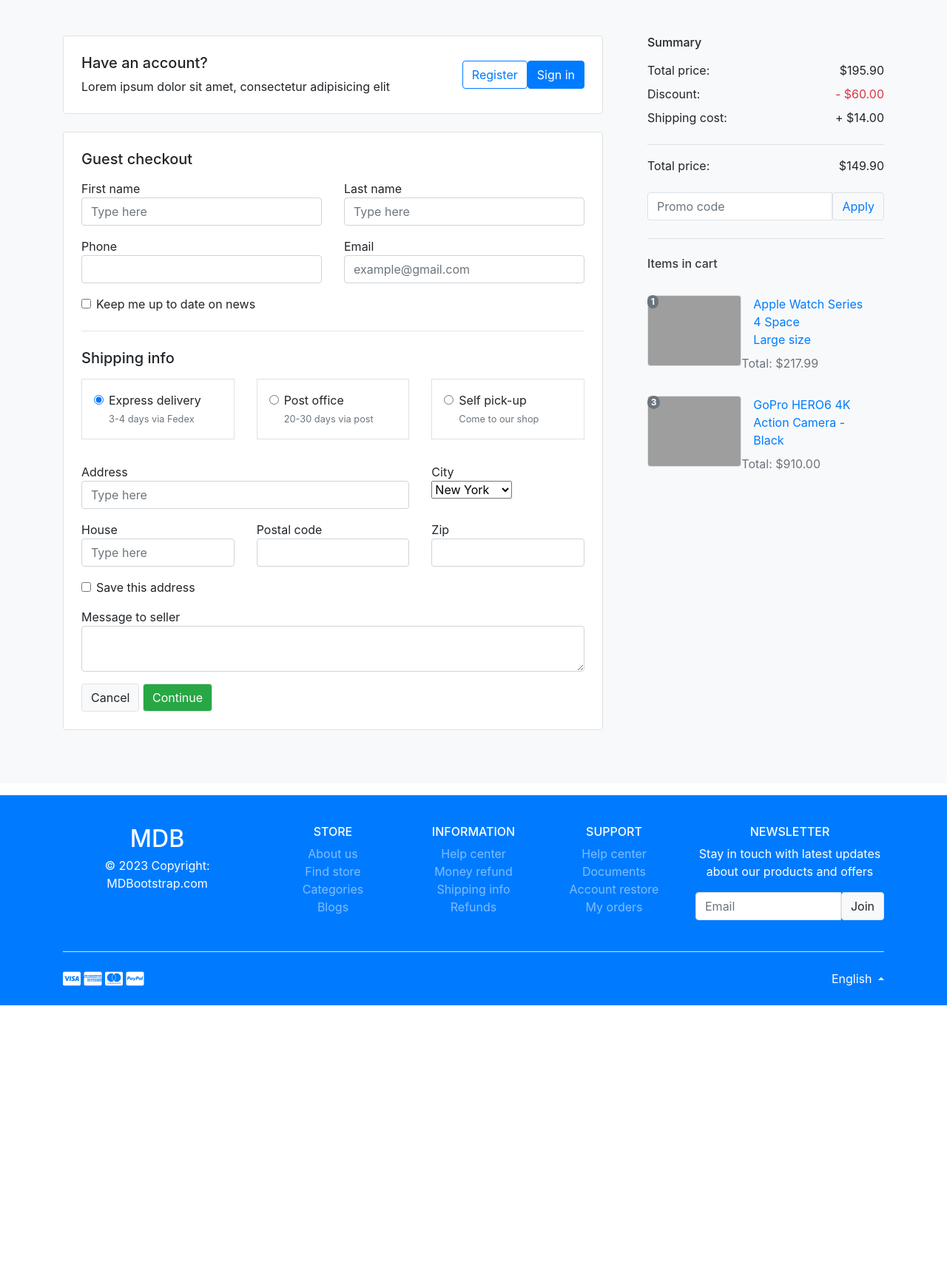
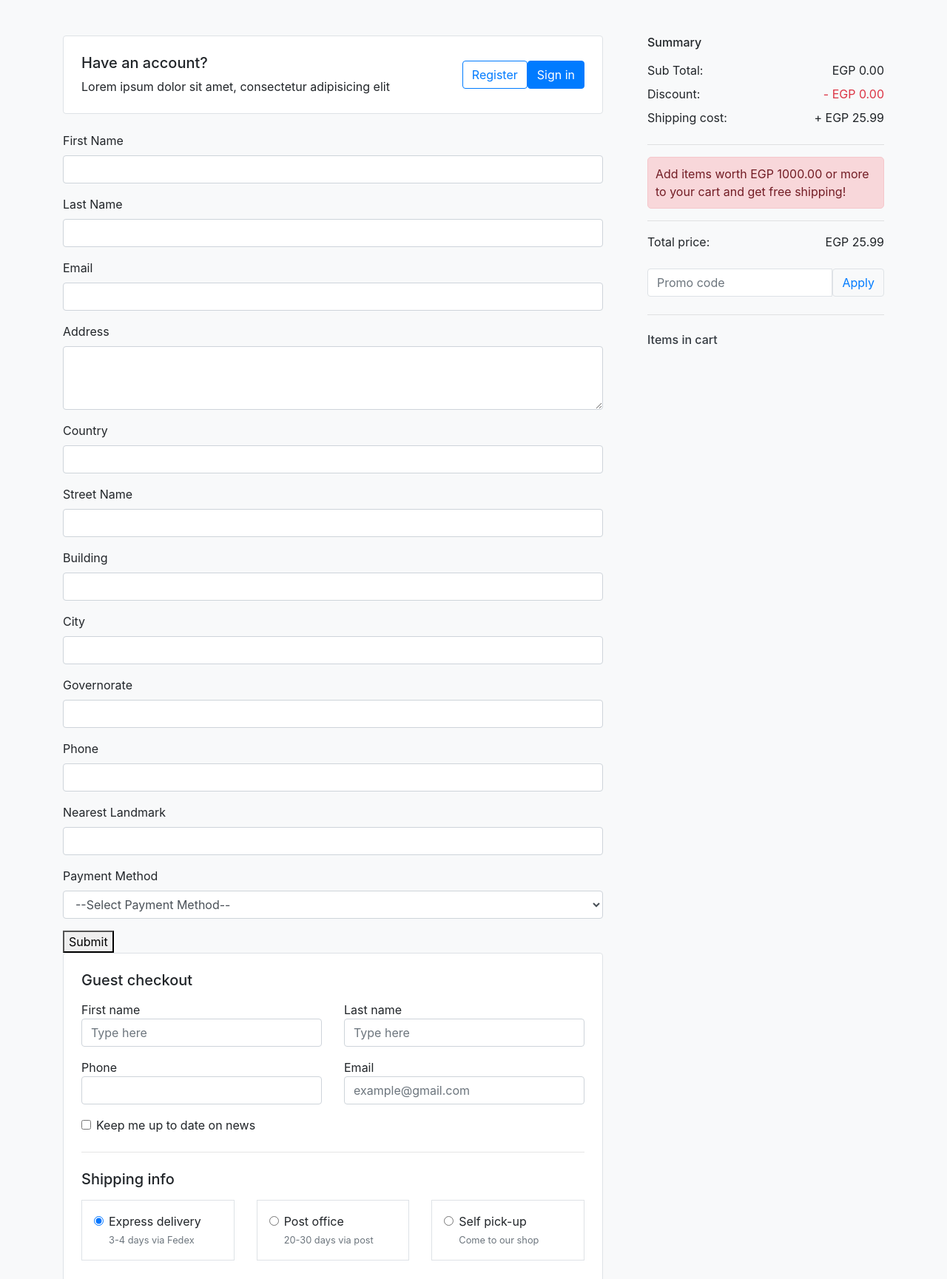
Before and after one commit to momenmedhatsalem/Clothing_store, a Django app: page /checkout in a window 1280 px wide. Shown: the part 191-1920 px from the top of the page at 74% size. Before the commit the page ends 1550 px from the top, so only its background shows below. Run offline with Django 4.2, Linux system fonts and the light colour scheme; some libraries are stand-ins or nearby versions; grey boxes are pictures that could not be loaded.

Commit message:
Added ability to checkout and add orders

```diff
--- a/clothing/frontend/templates/checkout.html
+++ b/clothing/frontend/templates/checkout.html
@@ -83,6 +83,75 @@
           </div>
 
           <!-- Checkout -->
+
+          <form method="POST" action="{% url 'checkout' %}">
+            {% csrf_token %}
+            <div class="form-group">
+              <label for="first_name">First Name</label>
+              <input type="text" class="form-control" id="first_name" name="first_name" required>
+          </div>
+          <div class="form-group">
+              <label for="last_name">Last Name</label>
+              <input type="text" class="form-control" id="last_name" name="last_name" required>
+          </div>
+            <div class="form-group">
+                <label for="email">Email</label>
+                <input type="email" class="form-control" id="email" name="email" value="{{ user.email }}" required>
+            </div>
+            <div class="form-group">
+                <label for="address">Address</label>
+
+
+                    <textarea class="form-control" id="address" name="address" rows="3"></textarea>
+
+            </div>
+            <div class="form-group">
+                <label for="country">Country</label>
+                <input type="text" class="form-control" id="country" name="country" value="{{ user.country }}" required>
+            </div>
+            <div class="form-group">
+                <label for="street_name">Street Name</label>
+                <input type="text" class="form-control" id="street_name" name="street_name" required>
+            </div>
+            <div class="form-group">
+                <label for="building">Building</label>
+                <input type="text" class="form-control" id="building" name="building" required>
+            </div>
+            <div class="form-group">
+              <label for="city">City</label>
+              <input type="text" class="form-control" id="city" name="city" required>
+          </div>
+          <div class="form-group">
+              <label for="governorate">Governorate</label>
+              <input type="text" class="form-control" id="governorate" name="governorate" required>
+          </div>
+          <div class="form-group">
+              <label for="phone">Phone</label>
+              <input type="text" class="form-control" id="phone" name="phone" required>
+          </div>
+          <div class="form-group">
+              <label for="Nearest_landmark">Nearest Landmark</label>
+              <input type="text" class="form-control" id="Nearest_landmark" name="Nearest_landmark">
+          </div>
+          <div class="form-group">
+            <label for="payment_method">Payment Method</label>
+            <select class="form-control" id="payment_method" name="payment_method" required>
+                <option value="">--Select Payment Method--</option>
+                <option value="CC">Credit Card</option>
+                <option value="VS">Visa</option>
+                <option value="MC">Master Card</option>
+                <option value="COD">Cash On Delivery</option>
+                <option value="VF">Vodafone</option>
+                <option value="OG">Orange</option>
+                <option value="WE">Wepay</option>
+                <option value="PP">Paypal</option>
+                <option value="BT">Bank Transfer</option>
+            </select>
+        </div>
+
+          <button type="submit">Submit</button>
+          </form>
+          <form>
           <div class="card shadow-0 border">
             <div class="p-4">
               <h5 class="card-title mb-3">Guest checkout</h5>
@@ -221,27 +290,38 @@
               </div>
             </div>
           </div>
+        </form>
           <!-- Checkout -->
         </div>
         <div class="col-xl-4 col-lg-4 d-flex justify-content-center justify-content-lg-end">
           <div class="ms-lg-4 mt-4 mt-lg-0" style="max-width: 320px;">
             <h6 class="mb-3">Summary</h6>
             <div class="d-flex justify-content-between">
-              <p class="mb-2">Total price:</p>
-              <p class="mb-2">$195.90</p>
+              <p class="mb-2">Sub Total:</p>
+              <p class="mb-2">EGP {{user_cart.total_price_before_discount}}</p>
             </div>
             <div class="d-flex justify-content-between">
               <p class="mb-2">Discount:</p>
-              <p class="mb-2 text-danger">- $60.00</p>
+              <p class="mb-2 text-danger">- EGP {{user_cart.discount}}</p>
             </div>
             <div class="d-flex justify-content-between">
               <p class="mb-2">Shipping cost:</p>
-              <p class="mb-2">+ $14.00</p>
+              {% if user_cart.shipping_cost == "0.00" %}
+              <p class="mb-2">Free Shipping</p>
+              {% else %}
+              <p class="mb-2">+ EGP {{user_cart.shipping_cost}}</p>
+              {% endif %}
             </div>
             <hr />
+            {% if user_cart.shipping_cost != "0.00" %}
+            <div class="free-shipping">
+              Add items worth EGP {{ user_cart.shipping_remainder }} or  more to your cart and get free shipping!
+            </div>
+            <hr />
+            {% endif %}
             <div class="d-flex justify-content-between">
               <p class="mb-2">Total price:</p>
-              <p class="mb-2 fw-bold">$149.90</p>
+              <p class="mb-2 fw-bold">EGP {{user_cart.final_price}}</p>
             </div>
 
             <div class="input-group mt-3 mb-4">
@@ -255,47 +335,22 @@
             <div class="d-flex align-items-center mb-4">
               <div class="me-3 position-relative">
                 <span class="position-absolute top-0 start-100 translate-middle badge rounded-pill badge-secondary">
-                  1
+                  {{item.quantity}}
                 </span>
-                <img src="https://bootstrap-ecommerce.com/bootstrap5-ecommerce/images/items/7.webp" style="height: 96px; width: 96x;" class="img-sm rounded border" />
+                <img src="{{item.product.image}}" style="height: 96px; width: 96x;" class="img-sm rounded border" />
               </div>
               <div class="">
                 <a href="#" class="nav-link">
                   {{ item.product.product_name }} <br />
-                  Darkblue color
+
                 </a>
-                <div class="price text-muted">Total: $295.99</div>
+                <div class="price text-muted"> EGP {{item.product.price}}</div>
               </div>
             </div>
             {% endfor %}
-            <div class="d-flex align-items-center mb-4">
-              <div class="me-3 position-relative">
-                <span class="position-absolute top-0 start-100 translate-middle badge rounded-pill badge-secondary">
-                  1
-                </span>
-                <img src="https://bootstrap-ecommerce.com/bootstrap5-ecommerce/images/items/5.webp" style="height: 96px; width: 96x;" class="img-sm rounded border" />
-              </div>
-              <div class="">
-                <a href="#" class="nav-link">
-                  Apple Watch Series 4 Space <br />
-                  Large size
-                </a>
-                <div class="price text-muted">Total: $217.99</div>
-              </div>
-            </div>
 
-            <div class="d-flex align-items-center mb-4">
-              <div class="me-3 position-relative">
-                <span class="position-absolute top-0 start-100 translate-middle badge rounded-pill badge-secondary">
-                  3
-                </span>
-                <img src="https://bootstrap-ecommerce.com/bootstrap5-ecommerce/images/items/1.webp" style="height: 96px; width: 96x;" class="img-sm rounded border" />
-              </div>
-              <div class="">
-                <a href="#" class="nav-link">GoPro HERO6 4K Action Camera - Black</a>
-                <div class="price text-muted">Total: $910.00</div>
-              </div>
-            </div>
+
+
           </div>
         </div>
       </div>
@@ -437,4 +492,13 @@
       </div>
     </div>
   </footer>
+  <style>
+        .free-shipping {
+        background-color: #f8d7da;
+        color: #721c24;
+        border: 1px solid #f5c6cb;
+        padding: 10px;
+        border-radius: 5px;
+    }
+  </style>
 {% endblock %}
--- a/clothing/frontend/templates/orderconfirm.html
+++ b/clothing/frontend/templates/orderconfirm.html
@@ -1,7 +1,7 @@
 {% extends "layout.html" %}
 
 {% block body %}
-{% blocktitle %}
+{% block title %}
     Order Confirmation
 {% endblock %}
 
@@ -9,7 +9,6 @@
     <p>Your order number is: {{ order_number }}</p>
     <p>We have sent a confirmation email to {{ email }}.</p>
     <p>You can view your order details by logging into your account.</p>
-    <a href="{% url 'account:order_history' %}">View Order History</a>
 
 
 {% endblock %}
--- a/clothing/frontend/views.py
+++ b/clothing/frontend/views.py
@@ -6,7 +6,7 @@ from django.http import (
 )
 from django.shortcuts import render
 from django.urls import reverse
-from frontend.models import Product, MyUser, Cart, CartItem, Order, PromoCode
+from frontend.models import Product, MyUser, Cart, CartItem, Order, PromoCode, Address, OrderItem
 from django.contrib.auth import authenticate, login, logout
 from django.contrib.auth.forms import UserCreationForm
 from django.shortcuts import render, redirect, get_object_or_404
@@ -175,29 +175,100 @@ def cart(request):
                        'cart': cart['cart_items'], 'user_cart': {'total_price': total_price, 'total_price_before_discount': price_before}, 'discount': "{:.2f}".format(discount)}
         return render(request, 'cart.html', context )
 
+
 def checkout(request):
     if request.method == 'POST':
-        user = request.user
-        cart = Cart.objects.get(user=user)
-        order = Order.objects.create(user=user, cart=cart)
+        # Get the form data
+        email = request.POST['email']
+        payment_method = request.POST['payment_method']
+        address_id = request.POST.get('address')
+        first_name = request.POST.get('first_name')
+        last_name = request.POST.get('last_name')
+        phone = request.POST.get('phone')
+
+        # Check if the user is authenticated
+        if request.user.is_authenticated:
+            # Get the user and cart information
+            user = request.user
+            cart = Cart.objects.get(user=user, ordered=False)
+
+            # Create a new Order instance for the authenticated user
+            order = Order.objects.create(
+                user=user,
+                first_name=first_name,
+                last_name=last_name,
+                email=email,
+                phone=phone,
+                coupon = cart.coupon,
+                address=request.POST['address'],
+                postal_code=request.POST['postal_code'],
+                city=request.POST['city'],
+                final_price=cart.final_price  # Set the final price of the order to the final price of the cart
+            )
+
+            # Create OrderItem instances for each item in the cart
+            for item in cart.items.all():
+                OrderItem.objects.create(
+                    order=order,
+                    product=item.product,
+                    price=item.product.price,
+                    quantity=item.quantity,
+                    customized=item.customized,
+                )
+
+            # Save the order
+            order.save()
+
+            # Clear the cart for authenticated users
+            cart.items.all().delete()
+        else:
+            # Get or create a cart for the guest user using the CartManager model
+            cart = Cart.objects.get_anonymous_cart(request.session)
+
+            # Create a new Order instance for the anonymous user without setting the user field
+            order = Order.objects.create(
+                first_name=first_name,
+                last_name=last_name,
+                email=email,
+                address=request.POST['address'],
+                phone=phone,
+                city=request.POST['city'],
+                coupon = PromoCode.objects.get(code=request.session['applied_promo_code']),
+                final_price=cart['final_price']  # Set the final price of the order to the final price of the anonymous cart
+            )
+
+            # Create OrderItem instances for each item in the anonymous cart
+            for item in cart['cart_items']:
+                OrderItem.objects.create(
+                    order=order,
+                    product=item['product'],
+                    price=item['product'].price,
+                    quantity=item['quantity'],
+                    customized=item['customized']
+                )
+
+            # Save the order
+            order.save()
+
+            # Clear the cart for anonymous users
+            request.session['cart'] = []
+
         # Redirect to the order confirmation page
-        return render(request, 'orderconfirm.html', {"order_number": order.order_number})
+        return render(request, 'orderconfirm.html', {"order_number": order.id})
     else:
         if request.user.is_authenticated:
             # Handle authenticated user
             cart = Cart.objects.get(user=request.user)
             CartItems = CartItem.objects.filter(cart=cart)
+            if float(cart.total_price) > 1000:
+                cart.shipping_cost = 0
+                cart.save()
             context = {'cart': CartItems, 'user_cart': cart}
         else:
             # Handle anonymous user
-            cart = request.session.get('cart', [])
-            products = Product.objects.filter(pk__in=[item['product_id'] for item in cart])
-            context = {'cart':  [{'product': product,
-                                   'quantity': next(item['quantity'] for item in cart
-                                                     if item['product_id'] == product.pk),
-                                                       'total': product.price * next(item['quantity']
-                                                                                      for item in cart if item['product_id'] == product.pk)}
-                                                                                        for product in products], 'user_cart': {'total_price': sum(product.price * next(item['quantity'] for item in cart if item['product_id'] == product.pk) for product in products)}}
+            anonymous_cart = Cart.objects.get_anonymous_cart(request.session)
+
+            context = {'cart': anonymous_cart['cart_items'], 'user_cart': anonymous_cart}
 
         return render(request, 'checkout.html', context)
 
@@ -322,6 +393,8 @@ def remove_from_cart(request, product_id):
             cart = Cart.objects.get(user=request.user)
             CartItem.objects.filter(cart=cart, product=product).delete()
             cart_total_price = cart.total_price
+            total_price_before_discount = cart.total_price_before_discount
+            discount = float(total_price_before_discount) - float(cart_total_price)
         else:
             # Handle anonymous user
             cart = request.session.get('cart', [])
@@ -334,7 +407,9 @@ def remove_from_cart(request, product_id):
         # Return a JSON response with the updated cart total
             anonymous_cart = Cart.objects.get_anonymous_cart(request.session)
             cart_total_price = anonymous_cart['total_price']
-        return JsonResponse({'cart_total': cart_total_price})
+            total_price_before_discount = anonymous_cart['total_price_before_discount']
+            discount = float(total_price_before_discount) - float(cart_total_price)
+        return JsonResponse({'cart_total': cart_total_price,'discount': "{:.2f}".format(discount), 'cart_total_before_discount': total_price_before_discount})
     else:
         # Handle other request methods (e.g. GET) as before
         ...
```
Also changed, not shown: clothing/frontend/admin.py (+34 -2 lines), clothing/frontend/models.py (+70 -44 lines), clothing/frontend/templates/cart.html (+29 -18 lines), clothing/db.sqlite3.
